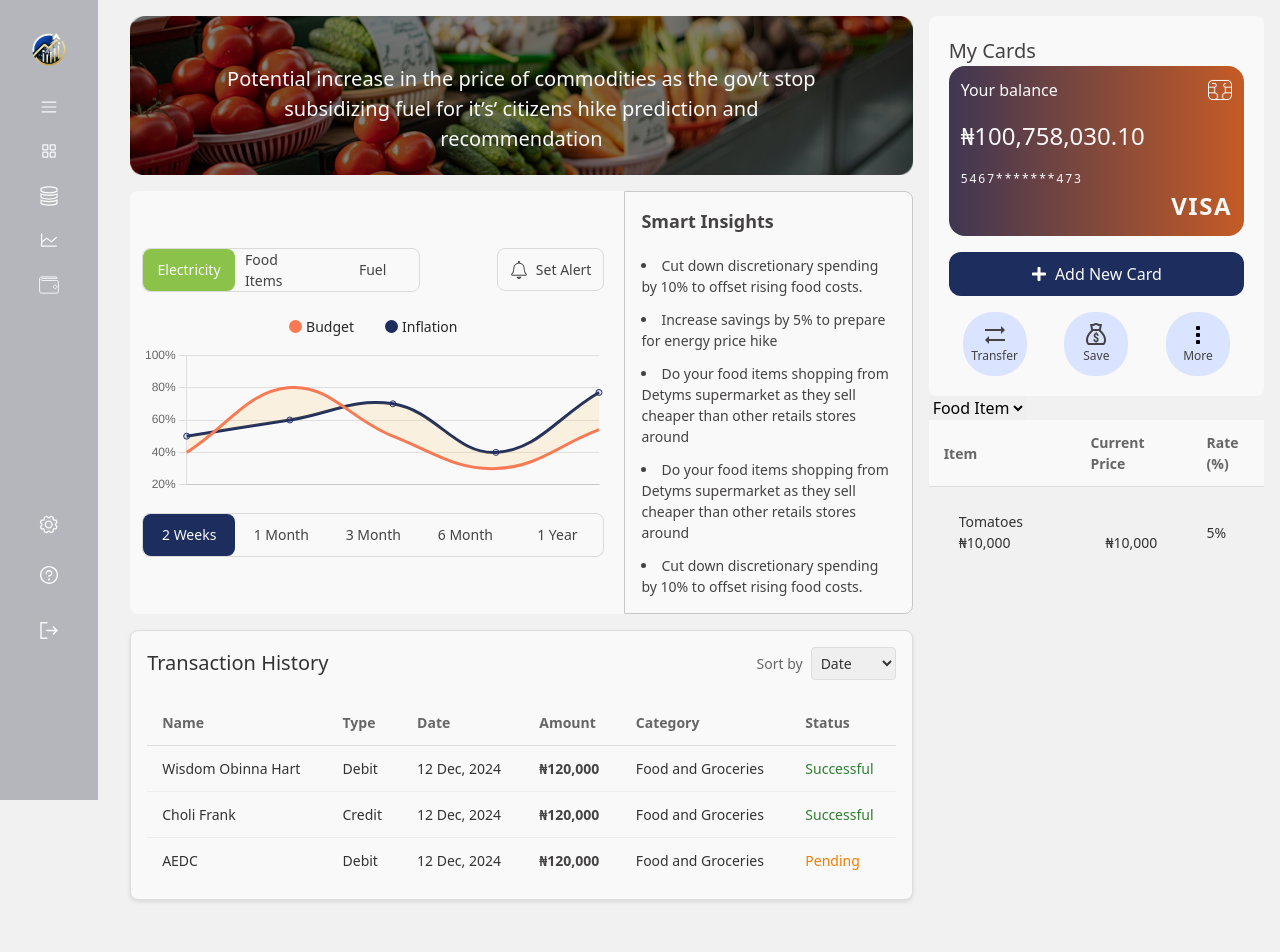
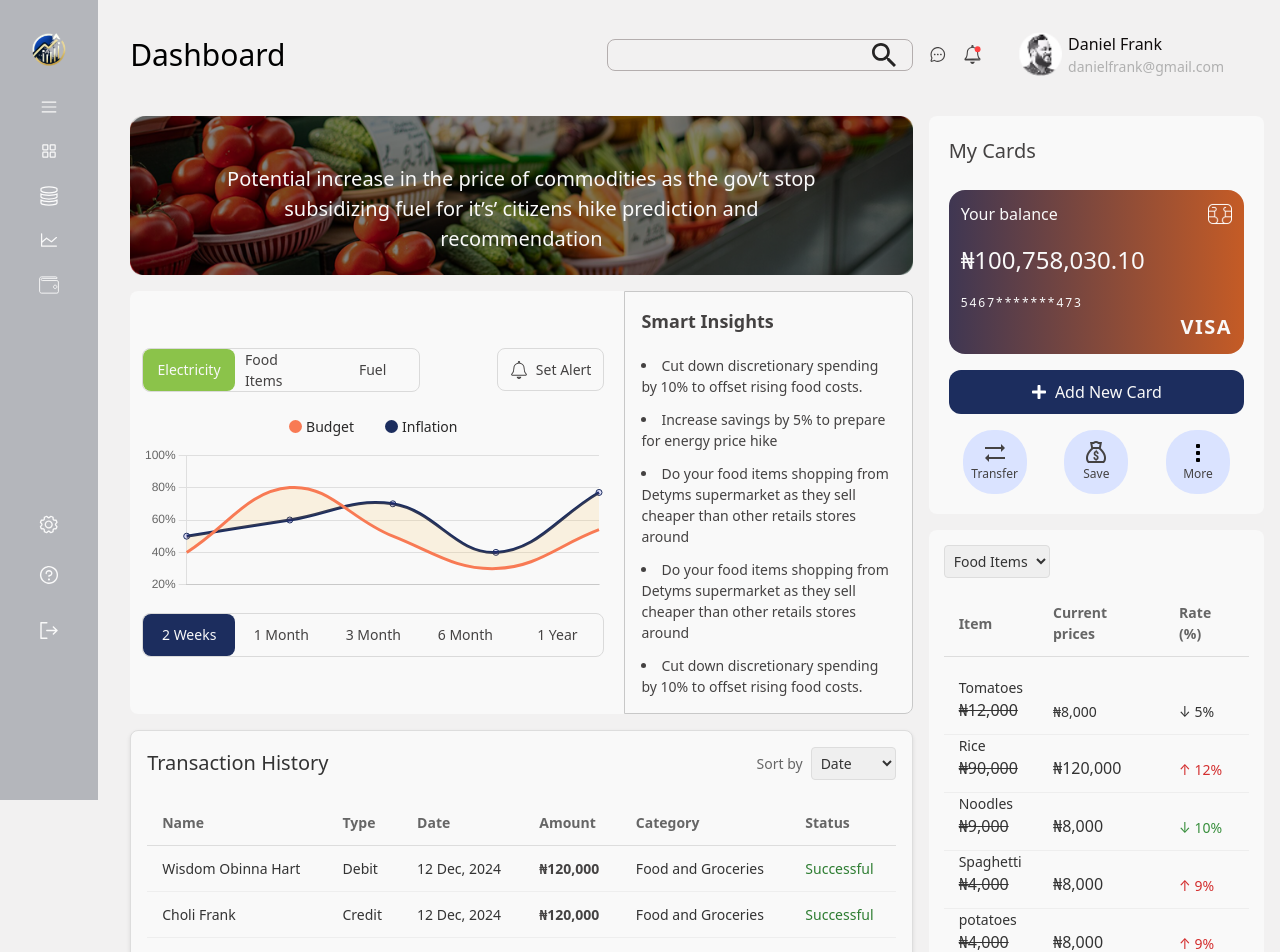
Before and after one commit to Abdulsamad-22/EcoTrack-fintech, a React (Vite) app in the folder ecoTrack/: page / in a window 1280 px wide. Shown: the top 952 px of the page. Before the commit the page ends 916 px from the top, so only its background shows below. Built offline with nearby package versions, Linux system fonts and the light colour scheme.

Commit message:
dashboard UI full implementation

```diff
--- a/ecoTrack/src/App.jsx
+++ b/ecoTrack/src/App.jsx
@@ -11,6 +11,7 @@ import RightSideSection from "./components/RightSideSection";
 import SideBar from "./components/SideBar";
 import TopBar from "./components/TopBar";
 import Transaction from "./components/Transaction";
+import UserProfile from "./components/UserProfile";
 
 function App() {
   return (
@@ -22,12 +23,14 @@ function App() {
 
           <OuterContainer>
             <InnerContainer>
+              <TopBar />
               <DashboardContent />
               <Chart />
               <Transaction />
             </InnerContainer>
 
             <RightSideSection>
+              <UserProfile />
               <Cards />
               <NewPrice />
             </RightSideSection>
--- a/ecoTrack/src/components/Cards.jsx
+++ b/ecoTrack/src/components/Cards.jsx
@@ -1,4 +1,5 @@
 import styles from "./cards.module.css";
+// import styles from "./topbar.module.css";
 export default function Cards() {
   return (
     <section className={styles.cardsFrame}>
--- a/ecoTrack/src/components/Dashboard.jsx
+++ b/ecoTrack/src/components/Dashboard.jsx
@@ -1,4 +1,76 @@
 import styles from "./dashboard.module.css";
 export default function Dashboard({ children }) {
-  return <section className={styles.dashboard}>{children}</section>;
+  return (
+    <section className={styles.dashboard}>
+      {children}
+
+      {/* <tbody>
+            <tr className={styles.alignBottom}>
+              <td className={styles.itemColumn}>
+                <span className={styles.itemName}>Tomatoes</span>
+                <div className={styles.priceContainer}>
+                  <span className={styles.oldPrice}>₦12,000</span>
+                </div>
+              </td>
+              <td>₦8,000</td>
+              <td className={styles.rateDecrease}>↓ 5%</td>
+            </tr>
+
+            <tr className={styles.alignBottom}>
+              <td className={styles.itemColumn}>
+                <span className={styles.itemName}>Tomatoes</span>
+                <div className={styles.priceContainer}>
+                  <span className={styles.oldPrice}>₦12,000</span>
+                </div>
+              </td>
+              <td>₦8,000</td>
+              <td className={styles.rateIncrease}>↑ 5%</td>
+            </tr>
+
+            <tr className={styles.alignBottom}>
+              <td className={styles.itemColumn}>
+                <span className={styles.itemName}>Tomatoes</span>
+                <div className={styles.priceContainer}>
+                  <span className={styles.oldPrice}>₦12,000</span>
+                </div>
+              </td>
+              <td>₦8,000</td>
+              <td className={styles.rateDecrease}>↓ 5%</td>
+            </tr>
+
+            <tr className={styles.alignBottom}>
+              <td className={styles.itemColumn}>
+                <span className={styles.itemName}>Tomatoes</span>
+                <div className={styles.priceContainer}>
+                  <span className={styles.oldPrice}>₦12,000</span>
+                </div>
+              </td>
+              <td>₦8,000</td>
+              <td className={styles.rateIncrease}>↑ 5%</td>
+            </tr>
+
+            <tr className={styles.alignBottom}>
+              <td className={styles.itemColumn}>
+                <span className={styles.itemName}>Tomatoes</span>
+                <div className={styles.priceContainer}>
+                  <span className={styles.oldPrice}>₦12,000</span>
+                </div>
+              </td>
+              <td>₦8,000</td>
+              <td className={styles.rateIncrease}>↑ 5%</td>
+            </tr>
+
+            <tr className={styles.alignBottom}>
+              <td className={styles.itemColumn}>
+                <span className={styles.itemName}>Tomatoes</span>
+                <div className={styles.priceContainer}>
+                  <span className={styles.oldPrice}>₦12,000</span>
+                </div>
+              </td>
+              <td>₦8,000</td>
+              <td className={styles.rateDecrease}>↓ 5%</td>
+            </tr>
+          </tbody> */}
+    </section>
+  );
 }
--- a/ecoTrack/src/components/NewPrice.jsx
+++ b/ecoTrack/src/components/NewPrice.jsx
@@ -1,38 +1,87 @@
 import styles from "./newprice.module.css";
 export default function NewPrice() {
   return (
-    <section>
-      <div>
+    <section className={styles.sideBar}>
+      <div className={styles.header}>
         <select>
-          <option value="date">Food Item</option>
-          <option value="amount">Groceries</option>
-          <option value="name">Fuel</option>
+          <option value="food-items">Food Items</option>
+          <option value="food-items">Electricity</option>
+          <option value="food-items">Fuel</option>
         </select>
       </div>
-
       <table>
         <thead>
           <tr>
             <th>Item</th>
-            <th>Current Price</th>
+            <th>Current prices</th>
             <th>Rate (%)</th>
           </tr>
         </thead>
+        <tbody>
+          <tr class="align-bottom">
+            <td className={styles.itemCol1}>
+              <span class="item-name">Tomatoes</span>
+              <div class="price-container">
+                <span className={styles.oldPrice}>₦12,000</span>
+              </div>
+            </td>
+            <td className={styles.newPrice1}>₦8,000</td>
+            <td className={styles.rateDecrease1}>↓ 5%</td>
+          </tr>
 
-        <tbody>
-          <tr>
-            <td className={styles.itemHead}>
-              <td>
-                Tomatoes <span>₦10,000</span>
-              </td>
+          <tr class="align-bottom">
+            <td className={styles.itemCol}>
+              <span class="item-name">Rice</span>
+              <div class="price-container">
+                <span className={styles.oldPrice}>₦90,000</span>
+              </div>
             </td>
+            <td className={styles.newPrice}>₦120,000</td>
+            <td className={styles.rateIncrease}>↑ 12%</td>
+          </tr>
 
-            <td className={styles.currentPrice}>
-              <td>₦10,000</td>
+          <tr class="align-bottom">
+            <td className={styles.itemCol}>
+              <span class="item-name">Noodles</span>
+              <div class="price-container">
+                <span className={styles.oldPrice}>₦9,000</span>
+              </div>
             </td>
+            <td className={styles.newPrice}>₦8,000</td>
+            <td className={styles.rateDecrease}>↓ 10%</td>
+          </tr>
 
-            {/* <td className={styles.currentPrice}>₦10,000</td> */}
-            <td>5%</td>
+          <tr class="align-bottom">
+            <td className={styles.itemCol}>
+              <span class="item-name">Spaghetti</span>
+              <div class="price-container">
+                <span className={styles.oldPrice}>₦4,000</span>
+              </div>
+            </td>
+            <td className={styles.newPrice}>₦8,000</td>
+            <td className={styles.rateIncrease}>↑ 9%</td>
+          </tr>
+
+          <tr class="align-bottom">
+            <td className={styles.itemCol}>
+              <span class="item-name">potatoes</span>
+              <div class="price-container">
+                <span className={styles.oldPrice}>₦4,000</span>
+              </div>
+            </td>
+            <td className={styles.newPrice}>₦8,000</td>
+            <td className={styles.rateIncrease}>↑ 9%</td>
+          </tr>
+
+          <tr class="align-bottom">
+            <td className={styles.itemColLast}>
+              <span class="item-name">Beans</span>
+              <div class="price-container">
+                <span className={styles.oldPrice}>₦12,000</span>
+              </div>
+            </td>
+            <td className={styles.newPriceLast}>₦8,000</td>
+            <td className={styles.rateDecreaseLast}>↓ 5%</td>
           </tr>
         </tbody>
       </table>
--- /dev/null
+++ b/ecoTrack/src/components/UserProfile.jsx
@@ -0,0 +1,43 @@
+import styles from "./userprofile.module.css";
+export default function UserProfile() {
+  return (
+    <div>
+      <div className={styles.completeRightSide}>
+        <div className={styles.leftSideContainer}>
+          <div>
+            <img src="/src/images/ChatCircle.svg" alt="chat icon" />
+          </div>
+
+          <div>
+            <img src="/src/images/bell.svg" alt="notification icon" />
+          </div>
+        </div>
+
+        <div className={styles.completeProfile}>
+          <div className={styles.userProfile}>
+            <div className={styles.avatarContainer}>
+              <img
+                className={styles.avatar}
+                src="/src/images/Avatar.png"
+                alt="avatar"
+              ></img>
+            </div>
+
+            <div className={styles.nameInfo}>
+              <p className={styles.userName}>Daniel Frank</p>
+              <p className={styles.userMail}>danielfrank@gmail.com</p>
+            </div>
+          </div>
+
+          <div>
+            <img
+              className={styles.dropDown}
+              src="/src/images/icon-chevron-down.svg"
+              alt="arrow down icon"
+            />
+          </div>
+        </div>
+      </div>
+    </div>
+  );
+}
--- a/ecoTrack/src/components/cards.module.css
+++ b/ecoTrack/src/components/cards.module.css
@@ -4,6 +4,7 @@
   padding: 1.25rem;
   background-color: #f9f9f9;
   border-radius: 8px;
+  margin-top: 2.4375rem;
 }
 
 .cardsFrame h2 {
@@ -22,6 +23,7 @@
   border-radius: 16px;
   padding: 0.75rem;
   background: linear-gradient(90deg, #1c2d5e -26.26%, #e1631c 121.04%);
+  margin-top: 1.5rem;
 }
 
 .heading {
@@ -51,7 +53,7 @@
 }
 
 .cardType {
-  font-size: 1.5rem;
+  font-size: 1.25rem;
   font-weight: 600;
   letter-spacing: 1.5px;
   color: #f9f9f9;
--- a/ecoTrack/src/components/dashboardcontent.module.css
+++ b/ecoTrack/src/components/dashboardcontent.module.css
@@ -1,6 +1,6 @@
 .container {
   width: 100%;
-  margin-top: 1rem;
+  margin-top: 2.4375rem;
 }
 
 .imageContainer {
--- a/ecoTrack/src/components/newprice.module.css
+++ b/ecoTrack/src/components/newprice.module.css
@@ -3,6 +3,68 @@
   flex-direction: column; */
 }
 
-.currentPrice {
+/* .currentPrice {
   place-content: end;
+} */
+
+.sideBar {
+  /* width: 300px; */
+  background-color: #f9f9f9;
+  border-radius: 8px;
+  padding: 15px;
+  margin-top: 1rem;
 }
+
+.rateIncrease {
+  padding: 0 15px;
+  color: #d32f2f;
+}
+
+.rateDecrease {
+  padding: 0 15px;
+  color: #388e3c;
+}
+
+.itemCol1,
+.newPrice1,
+.rateDecrease1 {
+  padding-top: 1.25rem;
+}
+
+.newPrice,
+.oldPrice {
+  color: #333;
+  font-size: 1rem;
+  font-weight: 500;
+}
+
+.itemColLast,
+.newPriceLast,
+.rateDecreaseLast {
+  padding: 0rem 15px 0 15px;
+}
+
+.newPrice,
+.itemCol,
+.rateIncrease,
+.rateDecrease {
+  padding: 0 15px 0.75rem 15px;
+}
+
+.oldPrice {
+  text-decoration: line-through;
+}
+
+.header select {
+  padding: 5px;
+  border: 1px solid #ddd;
+  border-radius: 4px;
+  font-size: 14px;
+  color: #333;
+  margin-bottom: 0.75rem;
+}
+
+table {
+  width: 100%;
+  border-collapse: collapse;
+}
--- a/ecoTrack/src/components/topbar.module.css
+++ b/ecoTrack/src/components/topbar.module.css
@@ -3,53 +3,15 @@
   justify-content: space-between;
   width: 100%;
   margin-top: 2rem;
-  padding-right: 3rem;
 }
 
 .container h1 {
   font-size: 1.875rem;
 }
 
-.completeRightSide {
-  display: flex;
-  align-items: center;
-  gap: 1rem;
-}
-
 .rightSideContainer {
   display: flex;
   gap: 3rem;
-}
-
-.completeProfile {
-  display: flex;
-  justify-content: center;
-  gap: 4rem;
-}
-
-.nameInfo {
-  display: flex;
-  flex-direction: column;
-  width: 100px;
-}
-
-.userProfile {
-  display: flex;
-}
-
-.userName {
-  font-size: 1rem;
-  color: #100d0d;
-}
-
-.userMail {
-  font-size: 0.875rem;
-  font-weight: 400;
-  color: #b0b0b0;
-}
-
-.dropDown {
-  width: 24px;
 }
 
 .searchContainer {
@@ -78,8 +40,3 @@
 .searchIcon {
   width: 24px;
 }
-
-.leftSideContainer {
-  display: flex;
-  gap: 0.75rem;
-}
--- /dev/null
+++ b/ecoTrack/src/components/userprofile.module.css
@@ -0,0 +1,54 @@
+.completeRightSide {
+  display: flex;
+  align-items: center;
+  justify-content: end;
+  gap: 2.25rem;
+  margin-top: 2rem;
+  padding-right: 1.5rem;
+}
+
+.completeProfile {
+  display: flex;
+  justify-content: center;
+  align-items: center;
+  gap: 1rem;
+}
+
+.nameInfo {
+  display: flex;
+  flex-direction: column;
+}
+
+.userProfile {
+  display: flex;
+}
+
+.avatarContainer {
+  width: 50px;
+  height: 44px;
+}
+
+.avatar {
+  width: auto;
+  height: 100%;
+}
+
+.userName {
+  font-size: 1rem;
+  color: #100d0d;
+}
+
+.userMail {
+  font-size: 0.875rem;
+  font-weight: 400;
+  color: #b0b0b0;
+}
+
+.dropDown {
+  width: 24px;
+}
+
+.leftSideContainer {
+  display: flex;
+  gap: 1rem;
+}
```
Also changed, not shown: ecoTrack/src/components/TopBar.jsx (+33 -0 lines).
